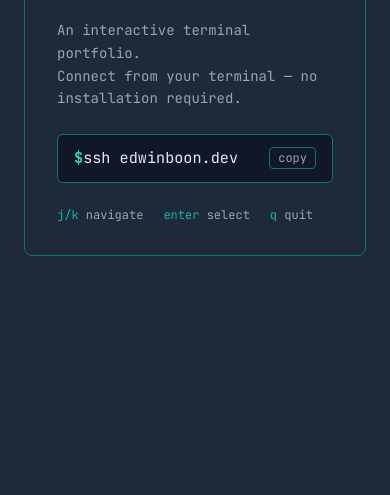
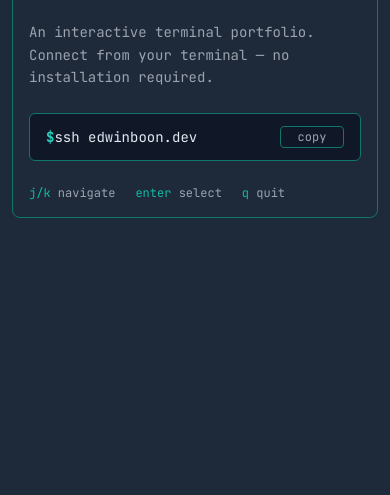
Before and after one commit to edwinboon/portfolio, an Astro site in the folder web/: page / in a window 390 px wide. Shown: the part 349-844 px from the top of the page. Built offline with nearby package versions, Linux system fonts and the light colour scheme; Astro itself is replaced by a stand-in of ours.

Commit message:
fixed css

```diff
--- a/web/src/pages/index.astro
+++ b/web/src/pages/index.astro
@@ -24,8 +24,8 @@ const hints: { key: string; label: string }[] = [
       rel="stylesheet"
     />
   </head>
-  <body class="bg-gray-800 text-slate-200 font-mono min-h-dvh grid place-items-center p-6">
-    <div class="border border-teal-border rounded-lg p-8 w-full max-w-lg flex flex-col gap-6">
+  <body class="bg-gray-800 text-slate-200 font-mono min-h-dvh grid place-items-center p-3 sm:p-6">
+    <div class="border border-teal-border rounded-lg p-4 sm:p-8 w-full max-w-lg flex flex-col gap-6">
 
       <div class="flex flex-col gap-1">
         <span class="text-xl font-bold text-accent">Edwin Boon</span>
@@ -37,16 +37,16 @@ const hints: { key: string; label: string }[] = [
         Connect from your terminal — no installation required.
       </p>
 
-      <div class="border border-teal-border rounded-md px-4 py-3 flex items-center justify-between gap-4 bg-gray-900">
-        <div class="flex items-center text-[0.95rem]">
-          <span class="text-accent font-bold">$</span>
-          <span class="text-slate-200"> {sshCommand}</span>
-          <span class="inline-block w-2 h-[1.1em] bg-accent-dim ml-0.5 align-middle animate-blink"></span>
+      <div class="border border-teal-border rounded-md px-4 py-3 flex items-center gap-4 bg-gray-900">
+        <div class="flex items-center text-sm sm:text-[0.95rem] min-w-0 flex-1 overflow-hidden">
+          <span class="text-accent font-bold flex-shrink-0">$</span>
+          <span class="text-slate-200 truncate"> {sshCommand}</span>
+          <span class="inline-block w-2 h-[1.1em] bg-accent-dim ml-0.5 align-middle animate-blink flex-shrink-0"></span>
         </div>
         <button
           id="copy-btn"
           data-copy={sshCommand}
-          class="border border-teal-border rounded px-2 py-0.5 text-xs text-muted hover:text-accent hover:border-accent transition-colors cursor-pointer"
+          class="flex-shrink-0 w-16 text-center border border-teal-border rounded px-2 py-0.5 text-xs text-muted hover:text-accent hover:border-accent transition-colors cursor-pointer"
         >
           copy
         </button>
```
